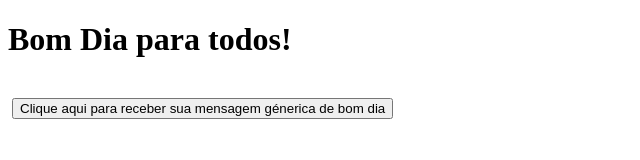
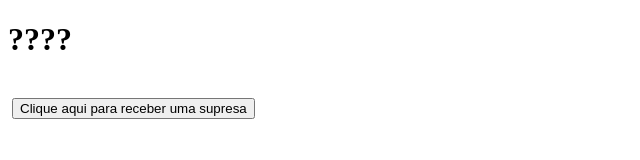
Before and after one commit to Luiz-4ugusto/Bom-dia-eliti, a plain HTML site: page index.html in a window 1280 px wide. Shown: the whole page, without its empty margins (0-640 px from the left). Drawn offline with Linux system fonts and the light colour scheme.

Commit message:
index.html

```diff
--- a/index.html
+++ b/index.html
@@ -7,9 +7,9 @@
     <script src="Script.js"></script>
 </head>
 <body>
-    <h1>Bom Dia para todos!</h1><br>
+    <h1>????</h1><br>
     <img id="idImg" src="#" alt="" height="500" width="auto">
-    <button onclick="exibirImagem()">Clique aqui para receber sua mensagem génerica de bom dia</button>
+    <button onclick="exibirImagem()">Clique aqui para receber uma supresa</button>
 
 </body>
 </html>
```
